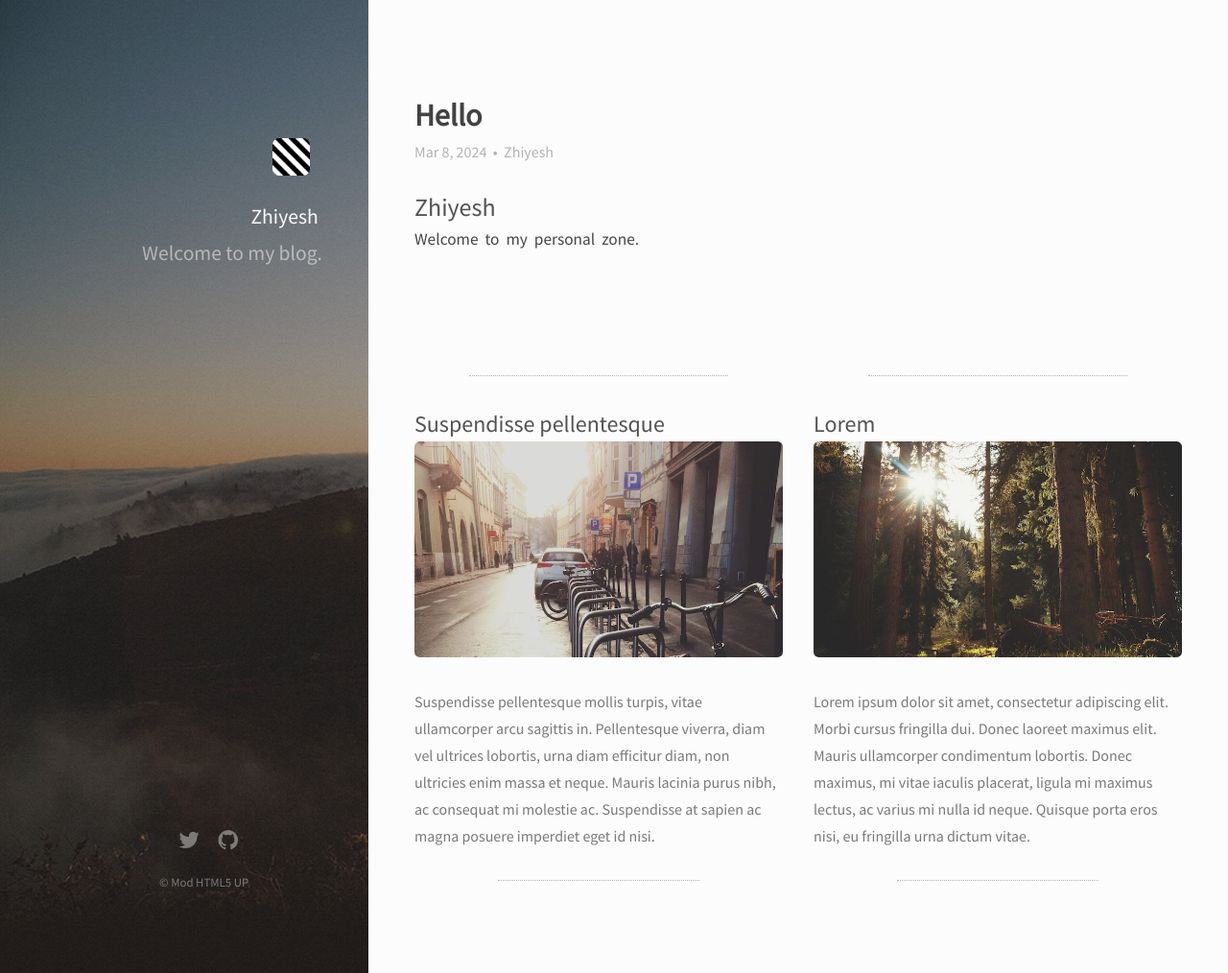
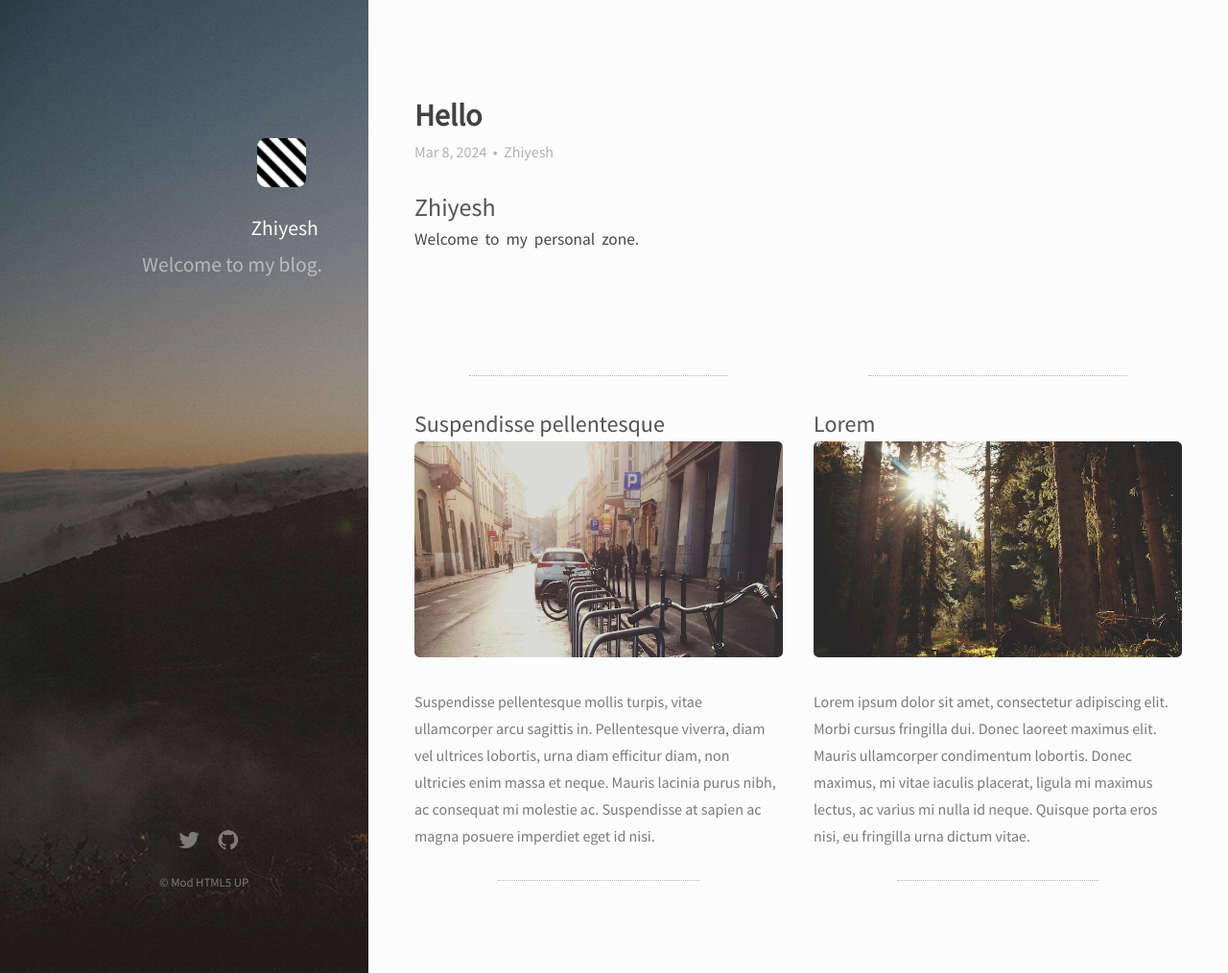
Before and after one commit to Zhiyelah/zhiyelah.github.io, a Jekyll site: the page built from index.html, in a window 1280 px wide and 1014 px high. Shown: the whole window at 96% size. Built offline with Jekyll 4.4.1, drawn with Linux system fonts in a browser that asks for light colours; nearby versions of some CDN libraries.

Commit message:
Update main.css

```diff
--- a/css/main.css
+++ b/css/main.css
@@ -2535,7 +2535,7 @@
 		#header .image.avatar {
 			margin: 0 0 1em 0;
 			width: 6.25em;
-			padding: 3em 0 0 3em;
+			padding: 3em 0 0 2em;
 		}
 
 /* Footer */
```
